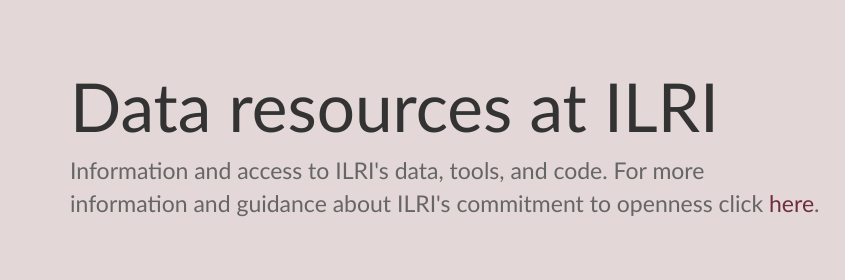
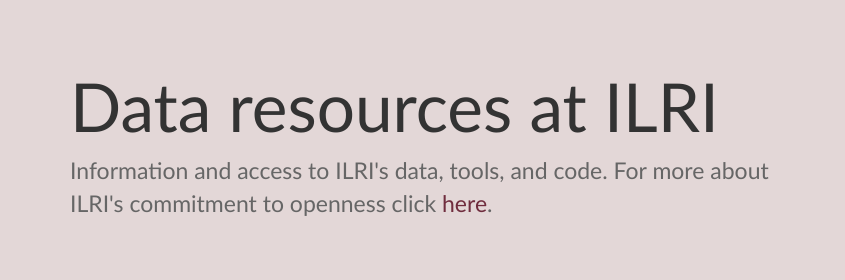
Before and after one commit to alanorth/data.ilri.org, a plain HTML site: page index.html in a window 1280 px wide. Shown: the top 280 px of the page, 0-845 px from the left. Drawn offline with Linux system fonts and the light colour scheme.

Commit message:
index.html: Shorten intro blurb
Signed-off-by: Alan Orth <alan.orth@gmail.com>

```diff
--- a/index.html
+++ b/index.html
@@ -34,7 +34,7 @@
         <div class="row">
           <div class="col-xs-12 col-md-8">
             <h1>Data resources at ILRI</h1>
-            <p>Information and access to ILRI's data, tools, and code. For more information and guidance about ILRI's commitment to openness click <a href="https://www.ilri.org/open">here</a>.</p>
+            <p>Information and access to ILRI's data, tools, and code. For more about ILRI's commitment to openness click <a href="https://www.ilri.org/open">here</a>.</p>
           </div>
           <div class="col-xs-6 col-md-4">
             <img src="images/ilri-logo.png" title="ILRI logo" class="img-responsive" style="max-width: 50%;">
```
